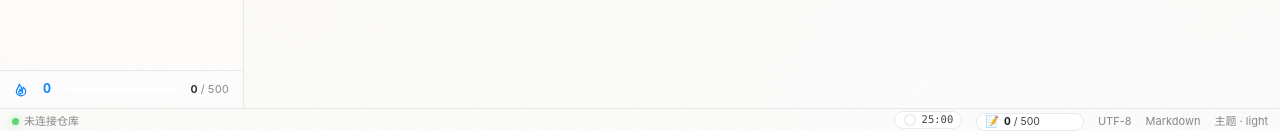
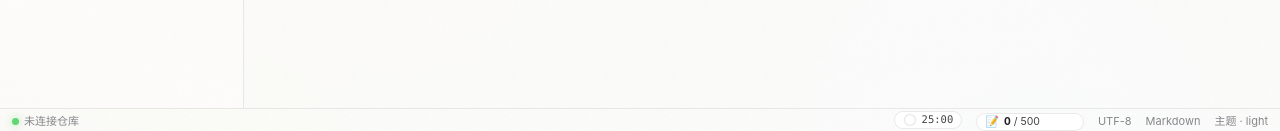
Before and after one commit to chenqi92/Markio, a React (Vite) app: page / in a window 1280 px wide. Shown: the part 666-797 px from the top of the page. Built offline with nearby package versions, Linux system fonts and the light colour scheme.

Commit message:
Remove sidebar writing stats

```diff
--- a/src/components/layout/Sidebar.tsx
+++ b/src/components/layout/Sidebar.tsx
@@ -1,7 +1,6 @@
 import { useState } from "react";
 import { Icon } from "../ui/Icon";
 import { FileTree } from "./FileTree";
-import { TodayBar } from "./TodayBar";
 import { useWorkspace } from "@/stores/workspace";
 import { useUI } from "@/stores/ui";
 import { pickDirectory } from "@/lib/api";
@@ -225,7 +224,6 @@ export function Sidebar() {
       </div>
 
       <FileTree />
-      <TodayBar />
     </aside>
   );
 }
--- a/src/components/layout/TodayBar.tsx
+++ /dev/null
@@ -1,24 +0,0 @@
-import { Icon } from "../ui/Icon";
-import { useStreak } from "@/stores/streak";
-
-export function TodayBar() {
-  const target = useStreak((s) => s.dailyTarget);
-  const today = useStreak((s) => s.todayWords);
-  const streak = useStreak((s) => s.streak);
-  const pct = Math.min(100, Math.round((today / target) * 100));
-
-  return (
-    <div className="today-bar" title="今日写作进度">
-      <span className="flame">
-        <Icon name="flame" size={14} />
-      </span>
-      <span className="streak">{streak}</span>
-      <span className="bar">
-        <span style={{ width: `${pct}%` }} />
-      </span>
-      <span className="words">
-        <b>{today}</b> / {target}
-      </span>
-    </div>
-  );
-}
--- a/src/styles/sidebar.css
+++ b/src/styles/sidebar.css
@@ -241,49 +241,6 @@
 }
 .tree-empty button:hover { filter: brightness(1.08); }
 
-/* today bar */
-.today-bar {
-  display: flex; align-items: center; gap: 10px;
-  padding: 9px 14px;
-  border-top: 0.5px solid var(--border);
-  background: var(--bg-pane-2);
-  font-size: 11px;
-  cursor: pointer;
-  flex-shrink: 0;
-}
-.today-bar:hover { background: var(--bg-elev); }
-.today-bar .flame {
-  flex-shrink: 0;
-  display: inline-flex;
-  color: var(--accent);
-}
-.today-bar .streak {
-  font-weight: 700;
-  color: var(--accent);
-  font-variant-numeric: tabular-nums;
-  font-size: 12.5px;
-  min-width: 18px;
-  text-align: center;
-}
-.today-bar .bar {
-  flex: 1;
-  height: 4px;
-  background: var(--bg-pane);
-  border-radius: 999px;
-  overflow: hidden;
-}
-.today-bar .bar > span {
-  display: block; height: 100%;
-  background: linear-gradient(90deg, var(--accent), var(--accent-2));
-  transition: width 200ms;
-}
-.today-bar .words {
-  color: var(--text-3);
-  font-variant-numeric: tabular-nums;
-  flex-shrink: 0;
-}
-.today-bar .words b { color: var(--text); font-weight: 600; }
-
 /* trash row controls */
 .trash-act {
   width: 18px; height: 18px;
```
